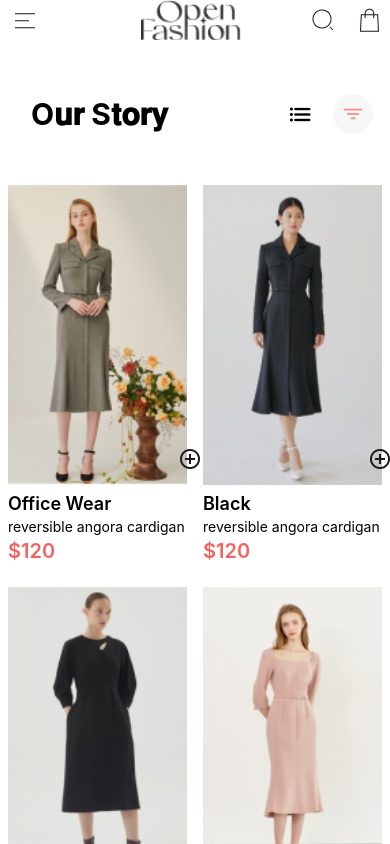
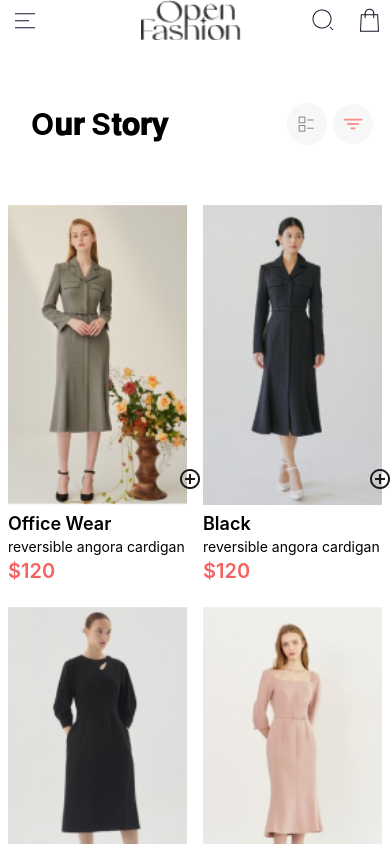
Before and after one commit to afia-christabel/rn-assignment6-11356456, a React Native app in the folder myMobileapp/: screen /Home in a window 390 px wide. Shown: the top 844 px of the page. Built offline with nearby package versions, Linux system fonts and the light colour scheme.

Commit message:
Updated thehomescreen

```diff
--- a/myMobileapp/screens/HomeScreen.jsx
+++ b/myMobileapp/screens/HomeScreen.jsx
@@ -79,7 +79,7 @@
             <View style={styles.sectionTwo}>
             <Text style={styles.sectionTwoText}>O𝐮𝐫 S𝐭𝐨𝐫𝐲</Text>
             <View style={styles.listContainer}>
-                <Ionicons style={styles.list} name="list" size={25} color="black" />
+                <Image source={require("../assets/Listview.png")}/>
             </View>
             <View style={styles.filterContainer}>
                 <Ionicons style={styles.filterIcon} name="filter" size={20} color="#FA908A" />
@@ -155,16 +155,17 @@
     },
 
     listContainer: {
-        height: 40,
+        height: 42,
         width: 40,
         borderRadius: 100,
         position: 'relative',
         flexDirection: 'row',
-        justifyContent: 'space-between',
+        justifyContent: 'center',
         alignItems: 'center',
-        margin: 16,
+        margin: 25,
         left: 80,
         bottom: 5,
+        backgroundColor: '#F7F7F7',
 
     },
     filterContainer: {
```
